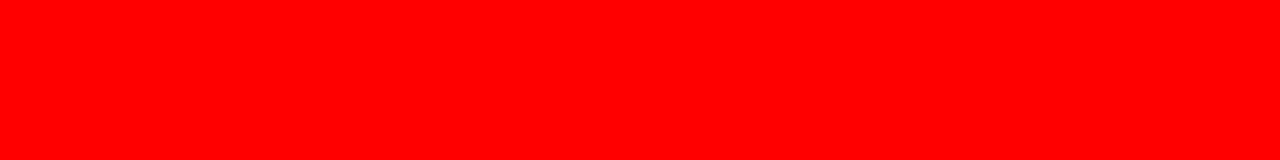
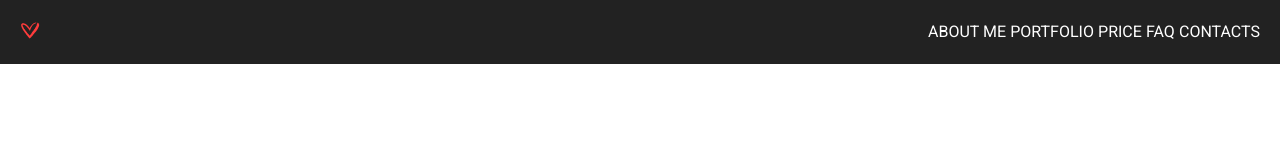
Before and after one commit to maxim-litvinov/rsschool-portfolio, a plain HTML site: page index.html in a window 1280 px wide. Drawn offline with Linux system fonts and the light colour scheme.

Commit message:
feat: header complite

```diff
--- a/css/style.css
+++ b/css/style.css
@@ -1,3 +1,45 @@
+@import url('https://fonts.googleapis.com/css2?family=Oswald:wght@200..700&family=Roboto:ital,wght@0,100..900;1,100..900&display=swap');
+
 body {
-	background: red;
+
+	font-family: "Roboto", sans-serif;
+   font-optical-sizing: auto;
+   font-weight: normal;
+   font-style: normal;
+   font-variation-settings: "wdth" 100;
+
 }
+.container {
+	max-width: 100%;
+}
+
+.header {
+	box-sizing: border-box;
+	width: 100%;
+	display: flex;
+	justify-content: space-between;
+	background-color: #222222;
+	padding-left: 20px;
+	padding-right: 20px;
+}
+
+.logo {
+	width: 20px;
+	height: 20px;
+	padding-bottom: 20px;
+	padding-top: 20px;
+}
+
+.menu {
+	width: 30%;
+	margin-top: auto;
+	margin-bottom: auto;
+}
+
+.menu-list{
+	display: flex;
+	justify-content: space-between;
+	color: #fff;
+	list-style: none;
+
+}
--- a/index.html
+++ b/index.html
@@ -10,6 +10,20 @@
 </head>
 
 <body>
+	<div class="container">
+		<header class="header">
+			<a href="" class="link-logo"><img src="/image/icon.svg" alt="logo" class="logo"></a>
+			<nav class="menu">
+				<ul class="menu-list">
+					<li class="menu-list-link">ABOUT ME</li>
+					<li class="menu-list-link">PORTFOLIO</li>
+					<li class="menu-list-link">PRICE</li>
+					<li class="menu-list-link">FAQ</li>
+					<li class="menu-list-link">CONTACTS</li>
+				</ul>
+			</nav>
+		</header>
+	</div>
 </body>
 
 </html>
--- a/script.js
+++ /dev/null
@@ -1,2 +0,0 @@
-console.log(mess)
-var mess = 'he'
```
